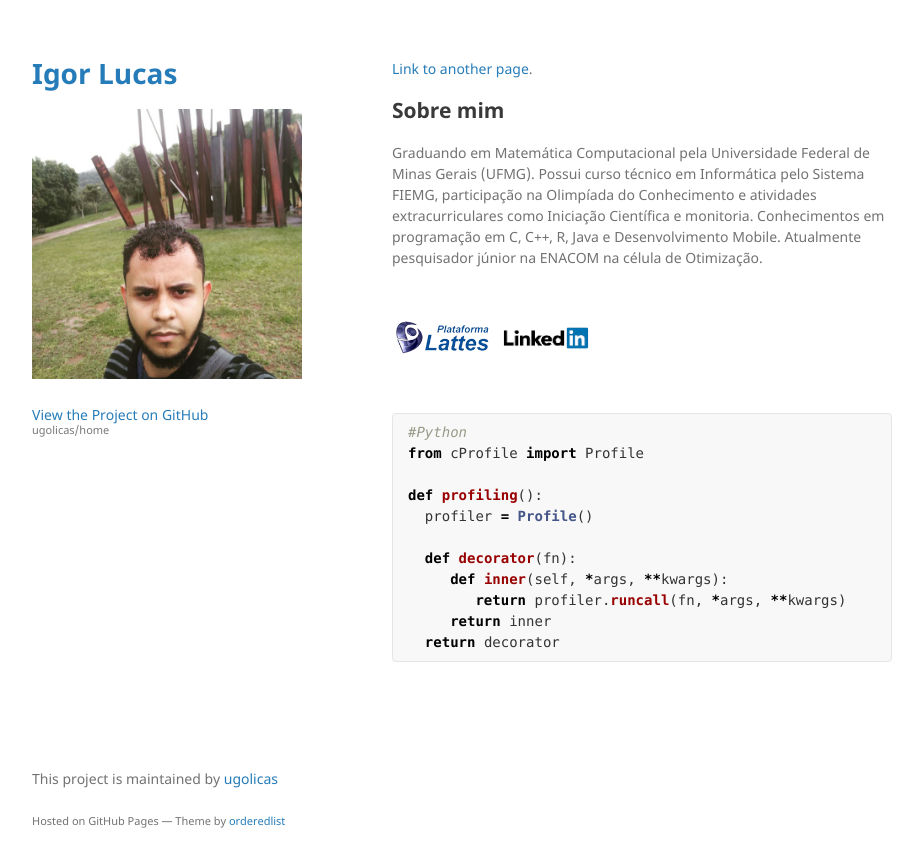
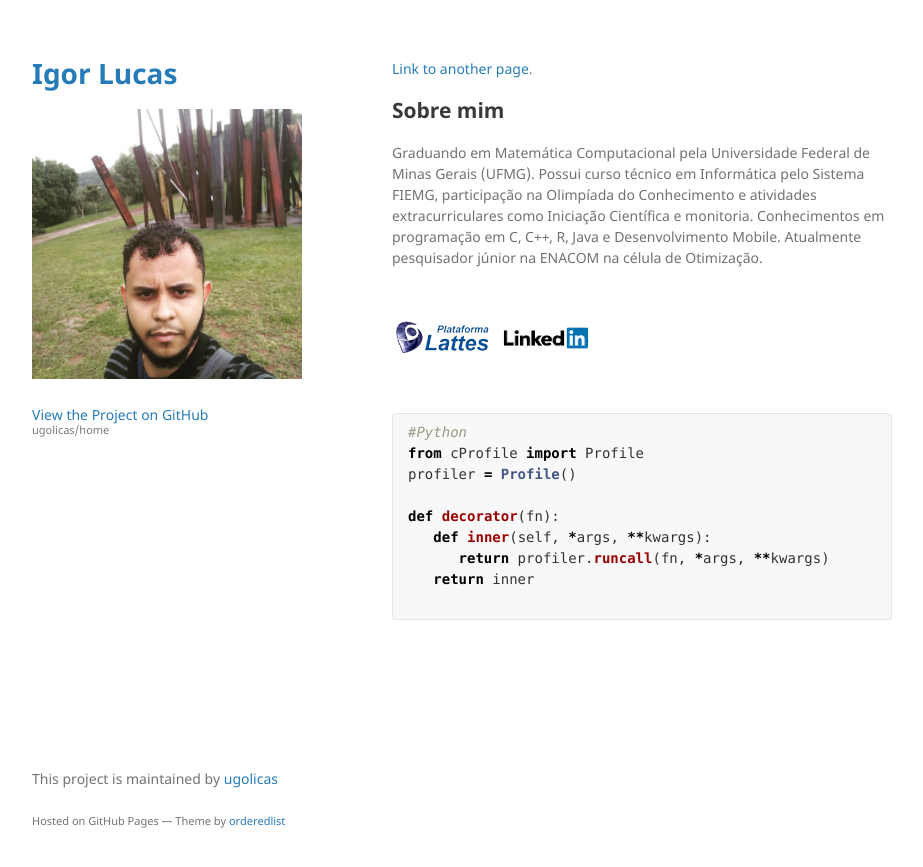
Before and after one commit to ugolicas/home, a Jekyll site: the page built from index.md, in a window 1280 px wide. Shown: the top 867 px of the page, without its empty margins (178-1101 px from the left). Built offline with Jekyll 4.4.1, drawn with Linux system fonts in a browser that asks for light colours; the repository's description, which GitHub fills in, is left out.

Commit message:
fix (index.md) clear code

````diff
--- a/index.md
+++ b/index.md
@@ -14,13 +14,11 @@ Graduando em Matemática Computacional pela Universidade Federal de Minas Gerais
 ```python
 #Python
 from cProfile import Profile
+profiler = Profile()
 
-def profiling():
-  profiler = Profile()
+def decorator(fn):
+   def inner(self, *args, **kwargs):
+      return profiler.runcall(fn, *args, **kwargs)
+   return inner
 
-  def decorator(fn):
-     def inner(self, *args, **kwargs):
-        return profiler.runcall(fn, *args, **kwargs)
-     return inner
-  return decorator
 ```
````
